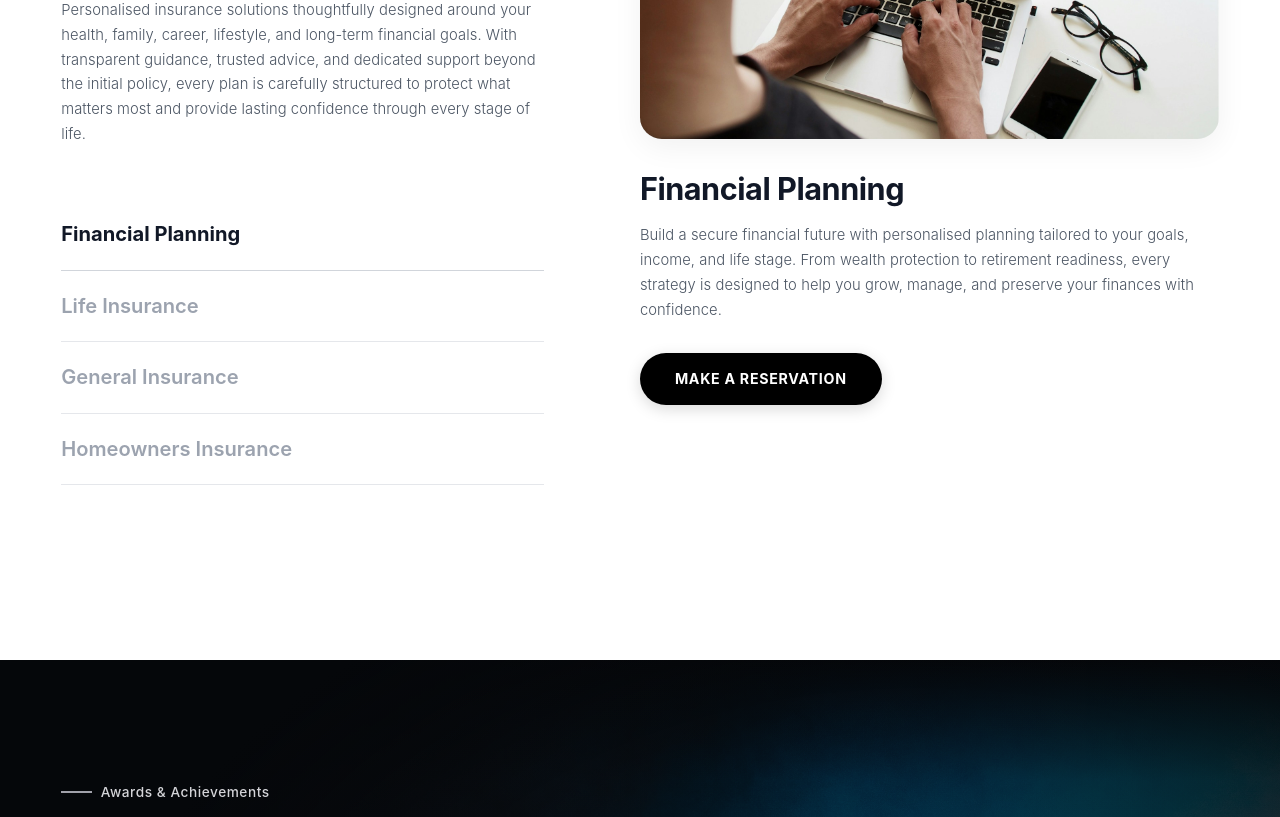
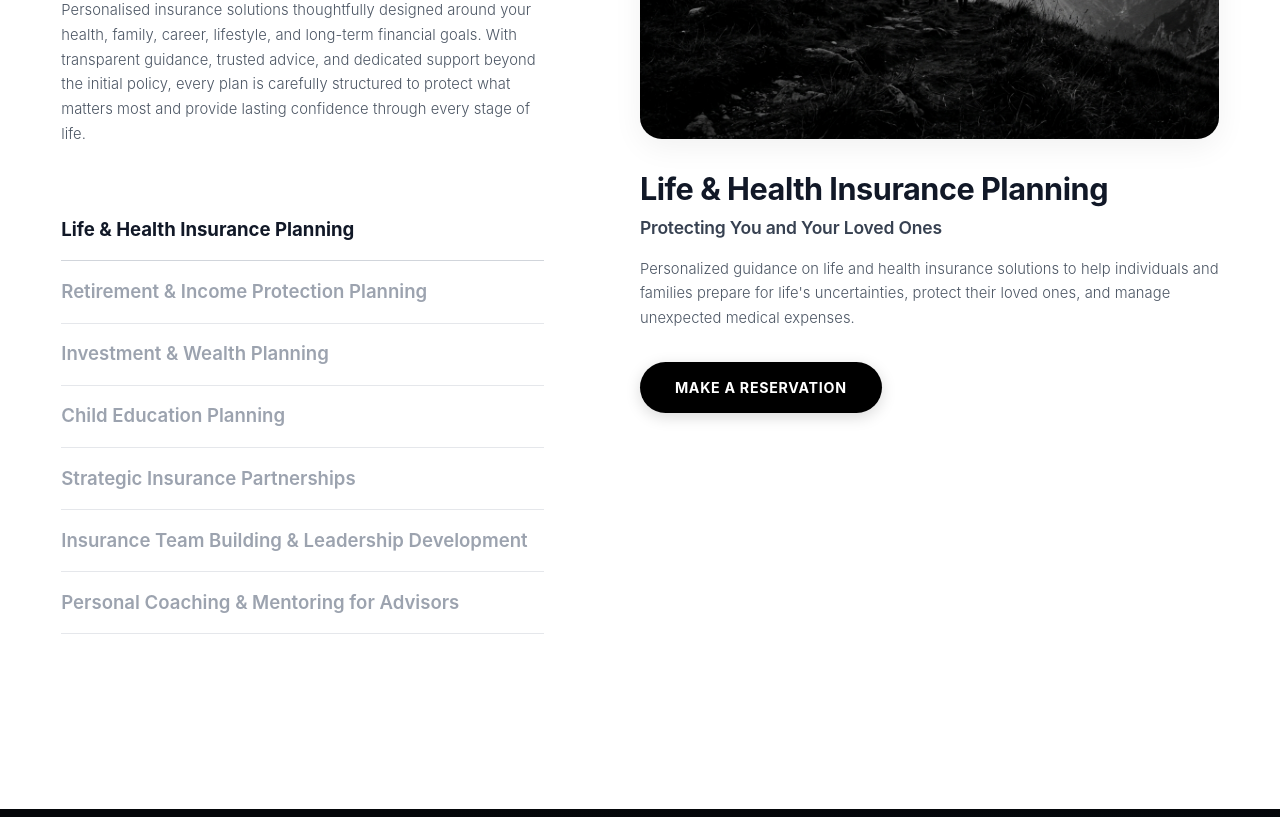
Before and after one commit to ChemyDigi/pk-web, a Next.js app: page /about in a window 1280 px wide. Shown: the part 3140-3957 px from the top of the page. Built offline with nearby package versions, Linux system fonts and the light colour scheme; a web font is replaced by a local one.

Commit message:
refactor: update service offerings and add URL parameter support to services components

```diff
--- a/components/about/AboutServices.tsx
+++ b/components/about/AboutServices.tsx
@@ -1,6 +1,6 @@
 "use client";
 
-import React, { useState } from "react";
+import React, { useState, useEffect } from "react";
 import Image from "next/image";
 import Link from "next/link";
 import "@/css/about/AboutServices.css";
@@ -9,47 +9,93 @@ interface ServiceTab {
   id: string;
   name: string;
   title: string;
+  tagline: string;
   description: string;
   image: string;
 }
 
 const serviceTabs: ServiceTab[] = [
   {
-    id: "financial-planning",
-    name: "Financial Planning",
-    title: "Financial Planning",
+    id: "life-health",
+    name: "Life & Health Insurance Planning",
+    title: "Life & Health Insurance Planning",
+    tagline: "Protecting You and Your Loved Ones",
     description:
-      "Build a secure financial future with personalised planning tailored to your goals, income, and life stage. From wealth protection to retirement readiness, every strategy is designed to help you grow, manage, and preserve your finances with confidence.",
+    "Personalized guidance on life and health insurance solutions to help individuals and families prepare for life's uncertainties, protect their loved ones, and manage unexpected medical expenses.",
+    image: "/images/services/service-family.jpg",
+  },
+  {
+    id: "retirement-income",
+    name: "Retirement & Income Protection Planning",
+    title: "Retirement & Income Protection Planning",
+    tagline: "Securing Your Financial Independence",
+    description:
+    "Advising on retirement planning and income protection solutions to help individuals prepare for life after retirement, maintain financial stability, and protect their income against unforeseen circumstances.",
+    image: "/images/services/service-retirement-plan.jpg",
+  },
+  {
+    id: "investment-wealth",
+    name: "Investment & Wealth Planning",
+    title: "Investment & Wealth Planning",
+    tagline: "Building a Stronger Financial Future",
+    description:
+    "Guidance on insurance-linked investment and savings solutions that can support long-term financial goals, wealth accumulation, and financial security, based on individual needs and risk profiles.",
     image: "/images/about/Financial Planning.jpg",
   },
   {
-    id: "life-insurance",
-    name: "Life Insurance",
-    title: "Life Insurance",
+    id: "child-education",
+    name: "Child Education Planning",
+    title: "Child Education Planning",
+    tagline: "Investing in Your Child's Dreams",
     description:
-      "Secure your loved ones' financial wellbeing with tailored life insurance solutions customized to your family's needs, future responsibilities, and lifelong milestones.",
-    image: "/images/about/Financial Planning.jpg",
+    "Helping parents plan ahead for their children's educational expenses through suitable savings and insurance solutions, creating a stronger financial foundation for their future.",
+    image: "/images/services/service-policy.jpg",
   },
   {
-    id: "general-insurance",
-    name: "General Insurance",
-    title: "General Insurance",
+    id: "strategic-partnerships",
+    name: "Strategic Insurance Partnerships",
+    title: "Strategic Insurance Partnerships",
+    tagline: "Creating Partnerships That Make a Difference",
     description:
-      "Protect your valuable assets, property, and everyday security against unforeseen risks with dependable, responsive general insurance solutions.",
-    image: "/images/about/Financial Planning.jpg",
+      "Developing and managing strategic insurance partnerships with professional associations, organizations, and institutions to make valuable insurance solutions more accessible to their members and communities.",
+    image: "/images/services/service-support.png",
   },
   {
-    id: "homeowners-insurance",
-    name: "Homeowners Insurance",
-    title: "Homeowners Insurance",
+    id: "team-building-leadership",
+    name: "Insurance Team Building & Leadership Development",
+    title: "Insurance Team Building & Leadership Development",
+    tagline: "Building Teams. Developing Leaders. Creating Success.",
     description:
-      "Safeguard your home, structure, and cherished personal possessions with comprehensive homeowners protection designed for total peace of mind.",
-    image: "/images/about/Financial Planning.jpg",
+      "Recruiting, developing, and leading insurance professionals by creating opportunities for growth, strengthening professional capabilities, and building high-performing teams.",
+    image: "/images/services/service-income.png",
+  },
+  {
+    id: "coaching-mentoring",
+    name: "Personal Coaching & Mentoring for Advisors",
+    title: "Personal Coaching & Mentoring for Advisors",
+    tagline: "Empowering Every Advisor to Reach Their Potential",
+    description:
+      "Providing personalized coaching, practical sales guidance, and continuous mentoring to help insurance advisors improve their performance, build confidence, develop professional skills, and achieve their career ambitions.",
+    image: "/images/home/PradeepLiyanage.jpg",
   },
 ];
 
 export default function AboutServices() {
-  const [activeTabId, setActiveTabId] = useState<string>("financial-planning");
+  const [activeTabId, setActiveTabId] = useState<string>("life-health");
+
+  useEffect(() => {
+    const timer = setTimeout(() => {
+      if (typeof window !== "undefined") {
+        const params = new URLSearchParams(window.location.search);
+        const serviceParam = params.get("service");
+        if (serviceParam && serviceTabs.some((s) => s.id === serviceParam)) {
+          setActiveTabId(serviceParam);
+        }
+      }
+    }, 0);
+
+    return () => clearTimeout(timer);
+  }, []);
 
   const activeService =
     serviceTabs.find((s) => s.id === activeTabId) || serviceTabs[0];
@@ -82,8 +128,8 @@ export default function AboutServices() {
               stage of life.
             </p>
 
-            {/* Interactive Tabs List */}
-            <div className="about-services-tabs-list" role="tablist">
+              {/* Interactive Tabs List (All 7 Services) */}
+              <div className="about-services-tabs-list" role="tablist" aria-label="Insurance Services Navigation">
                 {serviceTabs.map((service) => {
                   const isActive = service.id === activeTabId;
                   return (
@@ -93,8 +139,7 @@ export default function AboutServices() {
                       role="tab"
                       aria-selected={isActive}
                       onClick={() => setActiveTabId(service.id)}
-                    className={`about-services-tab-btn ${
-                      isActive
+                      className={`about-services-tab-btn ${isActive
                           ? "about-services-tab-active"
                           : "about-services-tab-inactive"
                         }`}
@@ -126,11 +171,14 @@ export default function AboutServices() {
                 {/* Service Details */}
                 <div className="about-services-details">
                   <h3 className="about-services-title">{activeService.title}</h3>
+                  {activeService.tagline && (
+                    <p className="about-services-tagline">{activeService.tagline}</p>
+                  )}
                   <p className="about-services-desc">{activeService.description}</p>
 
                   {/* Make a Reservation CTA Button */}
                   <div className="about-services-cta">
-                  <Link href="/contact" className="about-services-btn">
+                      <Link href={`/contact?service=${activeService.id}`} className="about-services-btn">
                         MAKE A RESERVATION
                       </Link>
                   </div>
--- a/components/home/HomeServices.tsx
+++ b/components/home/HomeServices.tsx
@@ -1,25 +1,22 @@
 "use client";
 
-import React, { useState } from "react";
+import React from "react";
 import Image from "next/image";
 import Link from "next/link";
 import "@/css/home/HomeServices.css";
 
 interface ServiceItem {
-  number: string;
+  id: string;
   title: string;
   tagline: string;
-  description: string;
   icon: React.ReactNode;
 }
 
 const services: ServiceItem[] = [
   {
-    number: "1",
+    id: "life-health",
     title: "Life & Health Insurance Planning",
     tagline: "Protecting You and Your Loved Ones",
-    description:
-      "Personalized guidance on life and health insurance solutions to help individuals and families prepare for life's uncertainties, protect their loved ones, and manage unexpected medical expenses.",
     icon: (
       <svg
         viewBox="0 0 24 24"
@@ -37,11 +34,9 @@ const services: ServiceItem[] = [
     ),
   },
   {
-    number: "2",
+    id: "retirement-income",
     title: "Retirement & Income Protection Planning",
     tagline: "Securing Your Financial Independence",
-    description:
-      "Advising on retirement planning and income protection solutions to help individuals prepare for life after retirement, maintain financial stability, and protect their income against unforeseen circumstances.",
     icon: (
       <svg
         viewBox="0 0 24 24"
@@ -59,11 +54,9 @@ const services: ServiceItem[] = [
     ),
   },
   {
-    number: "3",
+    id: "investment-wealth",
     title: "Investment & Wealth Planning",
     tagline: "Building a Stronger Financial Future",
-    description:
-      "Guidance on insurance-linked investment and savings solutions that can support long-term financial goals, wealth accumulation, and financial security, based on individual needs and risk profiles.",
     icon: (
       <svg
         viewBox="0 0 24 24"
@@ -83,11 +76,9 @@ const services: ServiceItem[] = [
     ),
   },
   {
-    number: "4",
+    id: "child-education",
     title: "Child Education Planning",
     tagline: "Investing in Your Child's Dreams",
-    description:
-      "Helping parents plan ahead for their children's educational expenses through suitable savings and insurance solutions, creating a stronger financial foundation for their future.",
     icon: (
       <svg
         viewBox="0 0 24 24"
@@ -104,11 +95,9 @@ const services: ServiceItem[] = [
     ),
   },
   {
-    number: "5",
+    id: "strategic-partnerships",
     title: "Strategic Insurance Partnerships",
     tagline: "Creating Partnerships That Make a Difference",
-    description:
-      "Developing and managing strategic insurance partnerships with professional associations, organizations, and institutions to make valuable insurance solutions more accessible to their members and communities.",
     icon: (
       <svg
         viewBox="0 0 24 24"
@@ -125,11 +114,9 @@ const services: ServiceItem[] = [
     ),
   },
   {
-    number: "6",
+    id: "team-building-leadership",
     title: "Insurance Team Building & Leadership Development",
     tagline: "Building Teams. Developing Leaders. Creating Success.",
-    description:
-      "Recruiting, developing, and leading insurance professionals by creating opportunities for growth, strengthening professional capabilities, and building high-performing teams.",
     icon: (
       <svg
         viewBox="0 0 24 24"
@@ -148,11 +135,9 @@ const services: ServiceItem[] = [
     ),
   },
   {
-    number: "7",
+    id: "coaching-mentoring",
     title: "Personal Coaching & Mentoring for Advisors",
     tagline: "Empowering Every Advisor to Reach Their Potential",
-    description:
-      "Providing personalized coaching, practical sales guidance, and continuous mentoring to help insurance advisors improve their performance, build confidence, develop professional skills, and achieve their career ambitions.",
     icon: (
       <svg
         viewBox="0 0 24 24"
@@ -171,12 +156,6 @@ const services: ServiceItem[] = [
 ];
 
 export default function HomeServices() {
-  const [openIndex, setOpenIndex] = useState<number | null>(0);
-
-  const toggleAccordion = (index: number) => {
-    setOpenIndex((prev) => (prev === index ? null : index));
-  };
-
   return (
     <section className="home-services-section" id="services">
       {/* ====================================================================
@@ -192,7 +171,7 @@ export default function HomeServices() {
               viewBox="0 0 24 24"
               fill="currentColor"
             >
-              <path d="M4.583 17.321C3.553 16.227 3 15 3 13.011c0-3.5 2.457-6.637 6.03-8.188l.893 1.378c-3.335 1.804-3.987 4.145-4.247 5.621.537-.278 1.24-.375 1.929-.311 1.804.167 3.226 1.648 3.226 3.489a3.5 3.5 0 01-3.5 3.5c-1.073 0-2.099-.49-2.748-1.179zm10 0C13.553 16.227 13 15 13 13.011c0-3.5 2.457-6.637 6.03-8.188l.893 1.378c-3.335 1.804-3.987 4.145-4.247 5.621.537-.278 1.24-.375 1.929-.311 1.804.167 3.226 1.648 3.226 3.489a3.5 3.5 0 013.5-3.5c1.073 0 2.099.49 2.748 1.179z" />
+              <path d="M4.583 17.321C3.553 16.227 3 15 3 13.011c0-3.5 2.457-6.637 6.03-8.188l.893 1.378c-3.335 1.804-3.987 4.145-4.247 5.621.537-.278 1.24-.375 1.929-.311 1.804.167 3.226 1.648 3.226 3.489a3.5 3.5 0 01-3.5 3.5c-1.073 0-2.099-.49-2.748-1.179zm10 0C13.553 16.227 13 15 13 13.011c0-3.5 2.457-6.637 6.03-8.188l.893 1.378c-3.335 1.804-3.987 4.145-4.247 5.621.537-.278 1.24-.375 1.929-.311 1.804.167 3.226 1.648 3.226 3.489a3.5 3.5 0 01-3.5 3.5c-1.073 0-2.099-.49-2.748-1.179z" />
             </svg>
           </span>
 
@@ -230,7 +209,7 @@ export default function HomeServices() {
       </div>
 
       {/* ====================================================================
-          2. "How We Protect Your Future" Services Accordion Showcase
+          2. "How We Protect Your Future" Services Section
           ==================================================================== */}
       <div className="home-services-container">
         {/* Section Header */}
@@ -247,7 +226,7 @@ export default function HomeServices() {
           </h2>
         </div>
 
-        {/* Content Layout: Sticky Left Photo + Right Interactive Accordion */}
+        {/* Content Layout: Left Photo + Right Services List */}
         <div className="home-services-grid">
           {/* Left Column: Image Card */}
           <div className="home-services-image-col">
@@ -263,102 +242,57 @@ export default function HomeServices() {
             </div>
           </div>
 
-          {/* Right Column: 7 Services Interactive Accordion List */}
+          {/* Right Column: 7 Services List + Button to About Page Services */}
           <div className="home-services-list-col">
-            <div className="home-services-accordion-list" role="tablist" aria-label="Insurance and Advisory Services">
-              {services.map((service, index) => {
-                const isOpen = openIndex === index;
-
-                return (
+            <div className="home-services-items-list" role="list">
+              {services.map((service) => (
                   <div
-                    key={service.title}
-                    className={`home-services-accordion-card ${isOpen ? "active" : ""}`}
+                  key={service.id}
+                  className="home-services-item-card"
+                  role="listitem"
                 >
-                    {/* Accordion Trigger Header */}
-                    <button
-                      type="button"
-                      className="home-services-accordion-btn"
-                      onClick={() => toggleAccordion(index)}
-                      aria-expanded={isOpen}
-                      aria-controls={`service-panel-${service.number}`}
-                      id={`service-trigger-${service.number}`}
-                    >
-                      <div className="home-services-accordion-header-left">
+                  <div className="home-services-item-left">
                     {/* Distinct Icon */}
-                        <div className="home-services-accordion-icon" aria-hidden="true">
+                    <div className="home-services-item-icon-box" aria-hidden="true">
                       {service.icon}
                     </div>
 
                     {/* Title and Tagline */}
-                        <div className="home-services-accordion-titles">
-                          <h3 className="home-services-accordion-title">
+                    <div className="home-services-item-text">
+                      <h3 className="home-services-item-title">
                         {service.title}
                       </h3>
-                          <p className="home-services-accordion-tagline">
+                      <p className="home-services-item-tagline">
                         {service.tagline}
                       </p>
                     </div>
                   </div>
+                </div>
+              ))}
+          </div>
 
-                      {/* Expand / Collapse Chevron */}
-                      <div className="home-services-accordion-arrow" aria-hidden="true">
+          {/* Prominent CTA Button redirecting to About Services */}
+          <div className="home-services-cta-row">
+            <Link href="/about#services" className="home-services-explore-btn">
+              <span>VIEW ALL SERVICES & DETAILS</span>
               <svg
-                          width="18"
-                          height="18"
+                width="16"
+                height="16"
                 viewBox="0 0 24 24"
                 fill="none"
                 stroke="currentColor"
                 strokeWidth="2.2"
                 strokeLinecap="round"
                 strokeLinejoin="round"
+                aria-hidden="true"
               >
-                          <polyline points="6 9 12 15 18 9" />
-                        </svg>
-                      </div>
-                    </button>
-
-                    {/* Smooth Collapsible Content Panel */}
-                    <div
-                      id={`service-panel-${service.number}`}
-                      role="region"
-                      aria-labelledby={`service-trigger-${service.number}`}
-                      className={`home-services-accordion-panel ${isOpen ? "open" : ""}`}
-                    >
-                      <div className="home-services-accordion-panel-inner">
-                        <div className="home-services-accordion-desc-wrap">
-                          <p className="home-services-accordion-desc">
-                            {service.description}
-                          </p>
-
-                          <Link
-                            href="/contact"
-                            className="home-services-accordion-cta"
-                          >
-                            <span>Request Consultation</span>
-                            <svg
-                              width="14"
-                              height="14"
-                              viewBox="0 0 24 24"
-                              fill="none"
-                              stroke="currentColor"
-                              strokeWidth="2.2"
-                              strokeLinecap="round"
-                              strokeLinejoin="round"
-                            >
-                              <line x1="5" y1="12" x2="19" y2="12" />
-                              <polyline points="12 5 19 12 12 19" />
+                <path d="M5 12h14M12 5l7 7-7 7" />
               </svg>
             </Link>
           </div>
         </div>
       </div>
     </div>
-                );
-              })}
-            </div>
-          </div>
-        </div>
-      </div>
-    </section>
+    </section >
   );
 }
--- a/css/about/AboutServices.css
+++ b/css/about/AboutServices.css
@@ -156,7 +156,7 @@
   width: 100%;
   display: flex;
   align-items: center;
-  padding: 1.15rem 0;
+  padding: 0.95rem 0;
   background: transparent;
   border: none;
   border-bottom: 1px solid #e5e7eb;
@@ -166,13 +166,13 @@
 }
 
 .about-services-tab-name {
-  font-size: 1.0625rem; /* 17px */
+  font-size: 1rem; /* 16px */
   transition: all 0.2s ease;
 }
 
 @media (min-width: 640px) {
   .about-services-tab-name {
-    font-size: 1.15rem; /* ~18.5px */
+    font-size: 1.0625rem; /* 17px */
   }
 }
 
@@ -252,12 +252,26 @@
   color: #111827;
   line-height: 1.25;
   letter-spacing: -0.015em;
-  margin: 0 0 0.85rem 0;
+  margin: 0 0 0.4rem 0;
 }
 
 @media (min-width: 640px) {
   .about-services-title {
     font-size: 1.75rem; /* 28px */
+  }
+}
+
+.about-services-tagline {
+  font-size: 0.9375rem; /* 15px */
+  font-weight: 600;
+  color: #374151;
+  margin: 0 0 0.85rem 0;
+  letter-spacing: -0.01em;
+}
+
+@media (min-width: 640px) {
+  .about-services-tagline {
+    font-size: 1rem; /* 16px */
   }
 }
 
```
Also changed, not shown: css/home/HomeServices.css (+83 -146 lines). Lines whose indentation alone changed are shown as unchanged.
